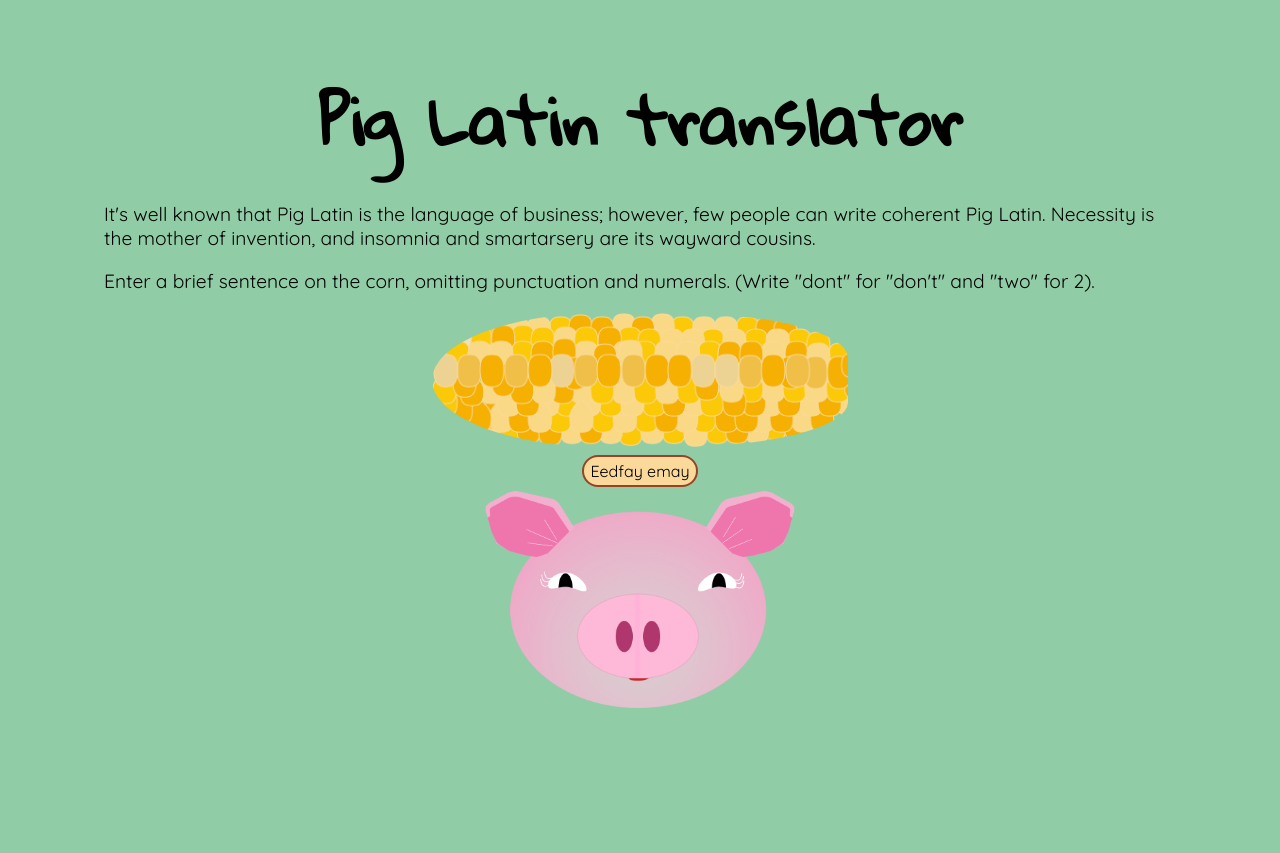
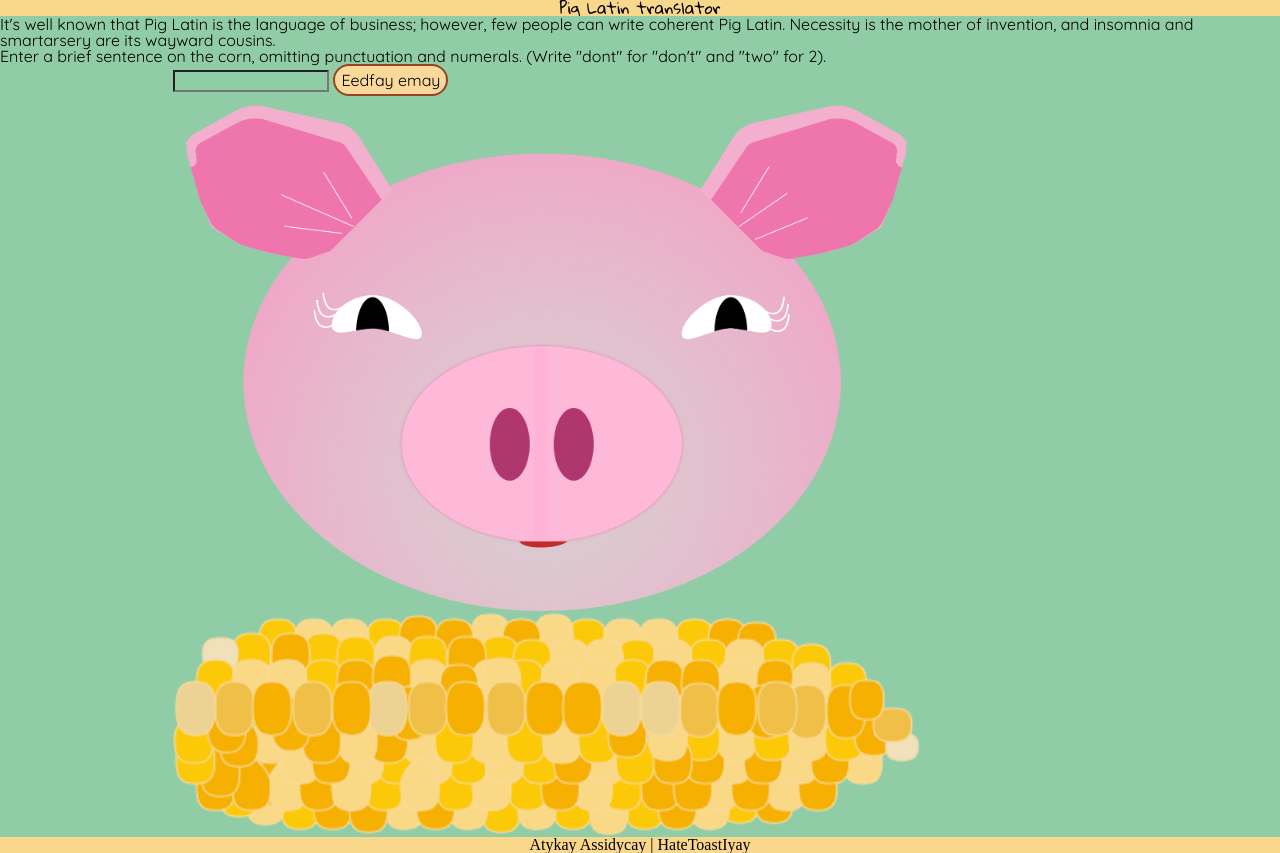
Before and after one commit to ihatetoast/piglatin, a website: page index.html in a window 1280 px wide. Before the commit the page ends 800 px from the top, so only its background shows below. Drawn offline with nearby package versions, Linux system fonts and the light colour scheme; files that its build step writes are made by us from their sources.

Commit message:
changing layout

```diff
--- a/index.html
+++ b/index.html
@@ -1,35 +1,49 @@
 <!DOCTYPE html>
 <html>
   <head>
-	<meta charset="utf-8">
+    <meta charset="UTF-8">
+    <meta name="viewport" content="width=device-width, initial-scale=1.0" />
+    <link href="https://fonts.googleapis.com/css?family=Gloria+Hallelujah|Quicksand" rel="stylesheet">
+    <link rel="stylesheet" href="./assets/styles/reset.css">
     <link rel="stylesheet" type="text/css" href="styles/style.css">
     <title>Pig Latin</title>
     <script src="https://cdnjs.cloudflare.com/ajax/libs/jquery/3.2.1/jquery.min.js"></script>
   </head>
-<body>
-
-	<main class="container">
+  <body class="site">
+	<header>
+    <h1>Pig Latin translator</h1>
+  </header>
+	<main class="site-content">
 		<div class="intro">
-			<h1>Pig Latin translator</h1>
 			<p>It's well known that Pig Latin is the language of business; however, few people can write coherent Pig Latin. Necessity is the mother of invention, and insomnia and smartarsery are its wayward cousins.</p>
 			<p>Enter a brief sentence on the corn, omitting punctuation and numerals. (Write "dont" for "don't" and "two" for 2). </p>
 		</div>
 		<section>
       <!-- ************************* -->
+			<!--     PIG FACES & INPUT     -->
+			<!-- ************************* -->
+			<div class="inputDiv">
+        <input type="text" id="translateInput" class="translateInput">
+        <button id="translateButt">Eedfay emay</button>
+      </div>
+
+      <div class="pigCode">
+        <img id="pigCode" class="pigCodeImg" src="./images/pig_mouth_shut.png" alt="pig face with mouth shut"/>
+      </div>
+
+
+			<!-- ************************* -->
 			<!-- TRANSLATE CORN AND BUTTON -->
 			<!-- ************************* -->
-			<div class="row">
-				<div class="corn_whole">
-					<input type="text" id="translateInput" class="translateInput">
+			<div class="cornRow">
+
+				<div class="cobs">
+          <img class="cornCob" id="cornCob" src="./images/corn_whole.png" alt="whole ear of corn">
+          <!-- <img src="./images/corn_bite.png" alt="ear of corn with bite out"> -->
         </div>
-				<button id="translateButt">Eedfay emay</button>
+
 			</div>
-			<!-- ************************* -->
-			<!--       PIG FACES           -->
-			<!-- ************************* -->
-			<div class="row pigCode">
-				<img id="pigCode" class="pigCodeImg" src="./images/pig_mouth_shut.png" alt="pig face with mouth shut"/>
-			</div>
+
 			<!-- ************************* -->
 			<!--  RESULT AND AGAIN BUTTON  -->
 			<!-- ************************* -->
@@ -45,5 +59,8 @@
 	</main>
 	<script type="text/javascript" src="./node_modules/jquery/dist/jquery.min.js"></script>
   <script type="text/javascript" src="./main.js"></script>
+  <footer>
+    <p>Atykay Assidycay | HateToastIyay</p>
+  </footer>
   </body>
 </html>
--- a/main.js
+++ b/main.js
@@ -29,7 +29,7 @@
         if(pigArr[ind].charAt(0).match(/^[aeiou]$/i)) {
           pigWord=word.concat("yay");
           pigLat.push(pigWord);
-          $("input").css("background-image", "url(./images/corn_bite.png)");
+
           $("#pigCode").attr("src", "./images/pig_mouth_open.png");
           $('#clearButt').show();
           $('#corn_bite').show();
@@ -42,7 +42,6 @@
           //***********************************//
           let pigWord=word.substr(3).concat(word.substr(0,3)+"ay");
           pigLat.push(pigWord);
-          $("input").css("background-image", "url(./images/corn_bite.png)");
           $("#pigCode").attr("src", "./images/pig_mouth_open.png");
           $('#clearButt').show();
           $('#corn_bite').show();
@@ -56,7 +55,6 @@
           //leaving remaining parts of the word
           let pigWord=word.substr(2).concat(word.substr(0,2)+"ay");
           pigLat.push(pigWord);
-          $("input").css("background-image", "url(./images/corn_bite.png)");
           $("#pigCode").attr("src", "./images/pig_mouth_open.png");
           $('#clearButt').show();
           $('#corn_bite').show();
@@ -66,7 +64,7 @@
           //leaving remaining parts of the word
           let pigWord=word.substr(1).concat(word.substr(0,1)+"ay");
           pigLat.push(pigWord);
-          $("input").css("background-image", "url(./images/corn_bite.png)");
+
           $("#pigCode").attr("src", "./images/pig_mouth_open.png");
           $('#clearButt').show();
           $('#corn_bite').show();
@@ -84,7 +82,6 @@
   $("#clearButt").click(() => {
     $("#translateInput").val('');
     $("#pigCode").attr("src", "./images/pig_mouth_shut.png");
-    $("input").css("background-image", "url(./images/corn_whole.png)");
     $('#clearButt').hide();
     $('#corn_bite').hide();
   })
--- /dev/null
+++ b/styles/reset.css
@@ -0,0 +1,48 @@
+/* http://meyerweb.com/eric/tools/css/reset/
+   v2.0 | 20110126
+   License: none (public domain)
+*/
+
+html, body, div, span, applet, object, iframe,
+h1, h2, h3, h4, h5, h6, p, blockquote, pre,
+a, abbr, acronym, address, big, cite, code,
+del, dfn, em, img, ins, kbd, q, s, samp,
+small, strike, strong, sub, sup, tt, var,
+b, u, i, center,
+dl, dt, dd, ol, ul, li,
+fieldset, form, label, legend,
+table, caption, tbody, tfoot, thead, tr, th, td,
+article, aside, canvas, details, embed,
+figure, figcaption, footer, header, hgroup,
+menu, nav, output, ruby, section, summary,
+time, mark, audio, video {
+	margin: 0;
+	padding: 0;
+	border: 0;
+	font-size: 100%;
+	font: inherit;
+	vertical-align: baseline;
+}
+/* HTML5 display-role reset for older browsers */
+article, aside, details, figcaption, figure,
+footer, header, hgroup, menu, nav, section {
+	display: block;
+}
+body {
+	line-height: 1;
+}
+ol, ul {
+	list-style: none;
+}
+blockquote, q {
+	quotes: none;
+}
+blockquote:before, blockquote:after,
+q:before, q:after {
+	content: '';
+	content: none;
+}
+table {
+	border-collapse: collapse;
+	border-spacing: 0;
+}
--- a/styles/style.scss
+++ b/styles/style.scss
@@ -1,34 +1,45 @@
-@import url("https://fonts.googleapis.com/css?family=Gloria+Hallelujah|Quicksand");
+//variables
+$green: rgb(144, 205, 166);
+$dkpink: rgb(237, 120, 172);
+$yellow: rgb(249, 216, 139);
 * {
   box-sizing: border-box;
   font-family: 'Quicksand', sans-serif;
   }
 
-body {
-  background-color: #90CDA6;
-  padding: 2em;
+.site {
+  display: flex;
+  flex-direction: column;
+  min-height: 100vh;
+}
+.site-content{
+  background-color:$green;
+  display: flex;
+  flex-direction: column;
+  flex:1;
+  align-items: center;
+  justify-content: flex-start;
+}
+
+//HEADER
+header, footer {
+  background-color: $yellow;
+  display: flex;
+  justify-content: center;
+}
+
+h1 {
+  font-family: 'Gloria Hallelujah', cursive;
+  font-size: 1em;
 }
 
 input {
   background: #90CDA6;
-  background-image: url(../images/corn_whole.png);
-  background-repeat: no-repeat;
-  background-size: cover;
   cursor: pointer;
  }
 
-section {
-  text-align: center; }
-
-h1 {
-  font-family: 'Gloria Hallelujah', cursive;
-  font-size: 4em;
-  margin: 0 auto;
-  text-align: center;
-}
-
 p {
-  font-size: 1.2em; }
+  font-size: 1em; }
 
 button {
   background: #FAD99A;
@@ -46,42 +57,16 @@ button:hover {
   background-color: #F5B001;
   cursor: pointer; }
 
-.intro {
-  margin: 1em auto;
-  padding: 0 4em;
-}
-
-.row {
-  text-align: center; }
-
-.translateInput {
-  border: none;
-  border-radius: 50% 50% 50% 50%/ 60% 40% 40% 60%;
-  font-size: 1em;
-  height: 8.4em;
-  text-align: center;
-  width: 26em;
-}
-
-
-
-
-.corn_whole {
-  background-repeat: no-repeat;
-  margin: 0.5em 2em; }
-
-.corn_bite {
-  display: inline-block; }
 
 .translationText {
   font-size: 2em;
   text-align: left;
   width: 13em; }
 
-.pigCode {
-  margin: 0 11em; }
 
 .pigCodeImg {
-  width: 20em; }
-
+  width: 80%; }
+.cornCob{
+  width: 80%;
+}
 /*# sourceMappingURL=main.css.map */
```
Also changed, not shown: styles/style.css, 1 other file. Lines whose indentation alone changed are shown as unchanged.
